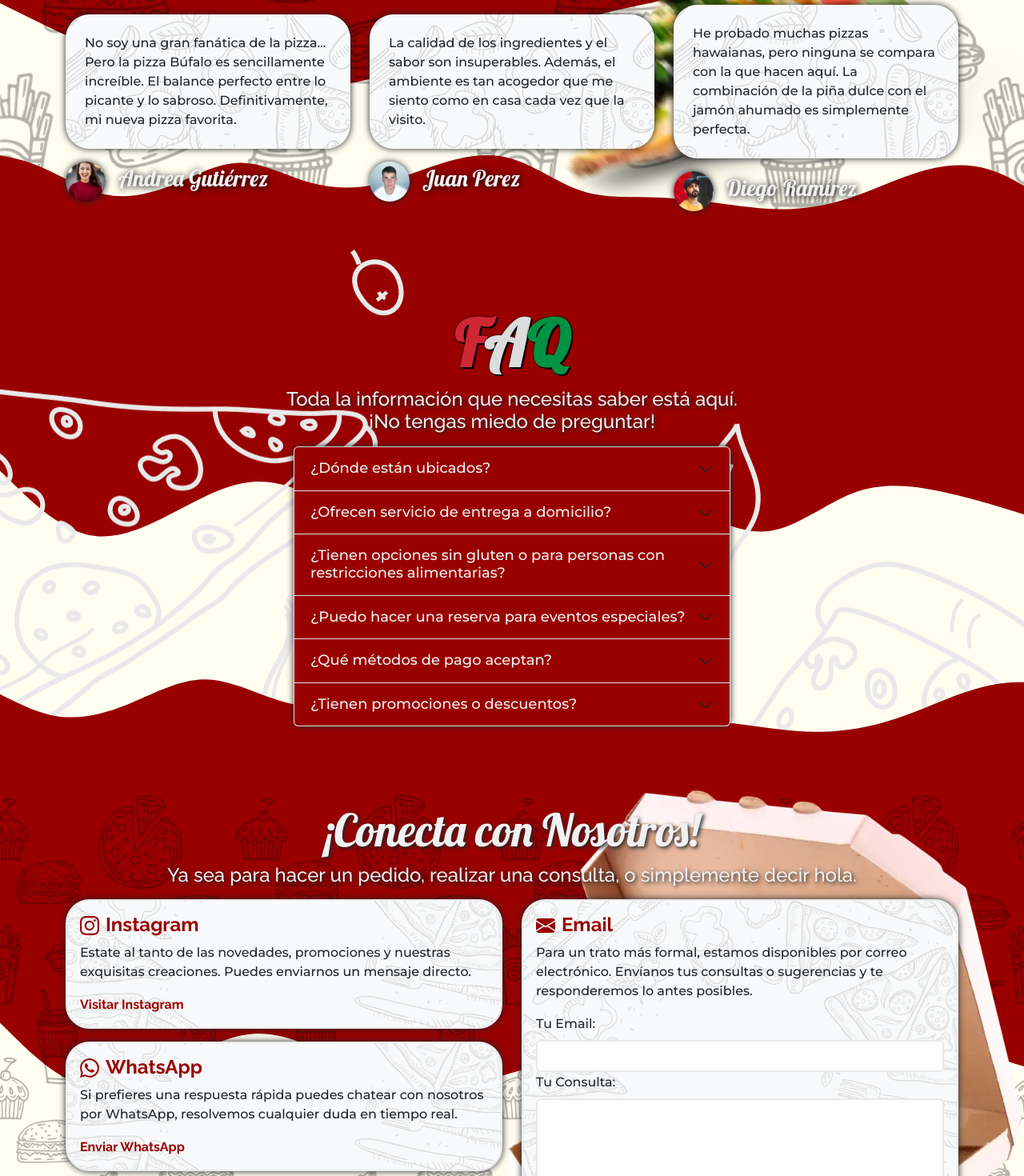
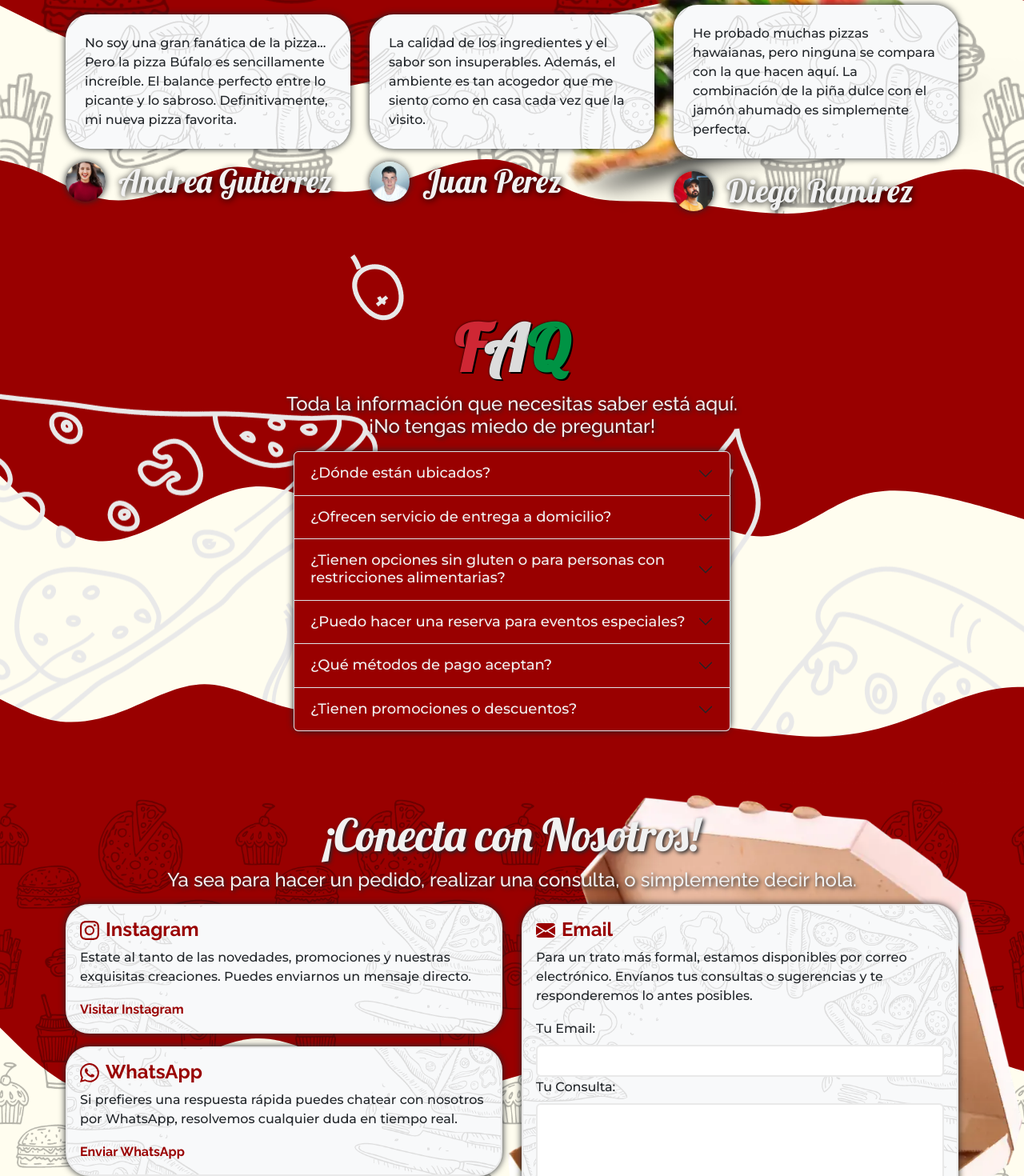
Before and after one commit to Nawel0310/pizzeria-paradiso-2, a Next.js app: page / in a window 1280 px wide. Shown: the part 2257-3727 px from the top of the page at 80% size. Built offline with nearby package versions, Linux system fonts and the light colour scheme; no server answers.

Commit message:
mejorada accesibilidad

```diff
--- a/components/Card.jsx
+++ b/components/Card.jsx
@@ -10,7 +10,7 @@ const Card = ({ imagen, titulo, parrafo }) => {
           alt={titulo}
         />
         <div className="card-body p-4 card-desc">
-          <h4 className="card-title titulo titulo-card">{titulo}</h4>
+          <h3 className="card-title titulo titulo-card">{titulo}</h3>
           <p className="card-text parrafo parrafo-card">{parrafo}</p>
         </div>
       </div>
--- a/components/Contacto.jsx
+++ b/components/Contacto.jsx
@@ -9,10 +9,10 @@ const Contacto = () => {
         <div className="row">
           <div className="col-md-12">
             <h1 className="titulo-contacto titulo">¡Conecta con Nosotros!</h1>
-            <h3 className="titulo-contacto subtitulo">
+            <h4 className="titulo-contacto subtitulo">
               Ya sea para hacer un pedido, realizar una consulta, o simplemente
               decir hola.
-            </h3>
+            </h4>
           </div>
         </div>
         <div className="row flex-row justify-content-center">
--- a/components/Footer.jsx
+++ b/components/Footer.jsx
@@ -36,6 +36,14 @@ const Footer = () => {
               target="_blank"
               rel="noopener noreferrer"
             >
+              <strong>
+                <span
+                  style={{ textDecoration: "underline" }}
+                  className="list-inline-item elemento-footer subtitulo"
+                >
+                  WhatsApp
+                </span>
+              </strong>
               <svg
                 id="WhatsApp"
                 className="bi bi-whatsapp text-light icono-footer"
@@ -55,6 +63,14 @@ const Footer = () => {
               target="_blank"
               rel="noopener noreferrer"
             >
+              <strong>
+                <span
+                  style={{ textDecoration: "underline" }}
+                  className="list-inline-item elemento-footer subtitulo"
+                >
+                  Instagram
+                </span>
+              </strong>
               <svg
                 id="Instagram"
                 className="bi bi-instagram text-light icono-footer"
--- a/components/TestimoniosCard.jsx
+++ b/components/TestimoniosCard.jsx
@@ -14,7 +14,7 @@ const TestimoniosCard = ({ nombre, imagen, descripcion }) => {
             alt={nombre}
           />
           <div className="d-flex flex-row justify-content-center align-items-center align-content-center">
-            <h3 className="titulo titulo-testimonio">{nombre}</h3>
+            <h1 className="titulo titulo-testimonio">{nombre}</h1>
           </div>
         </div>
       </div>
```
